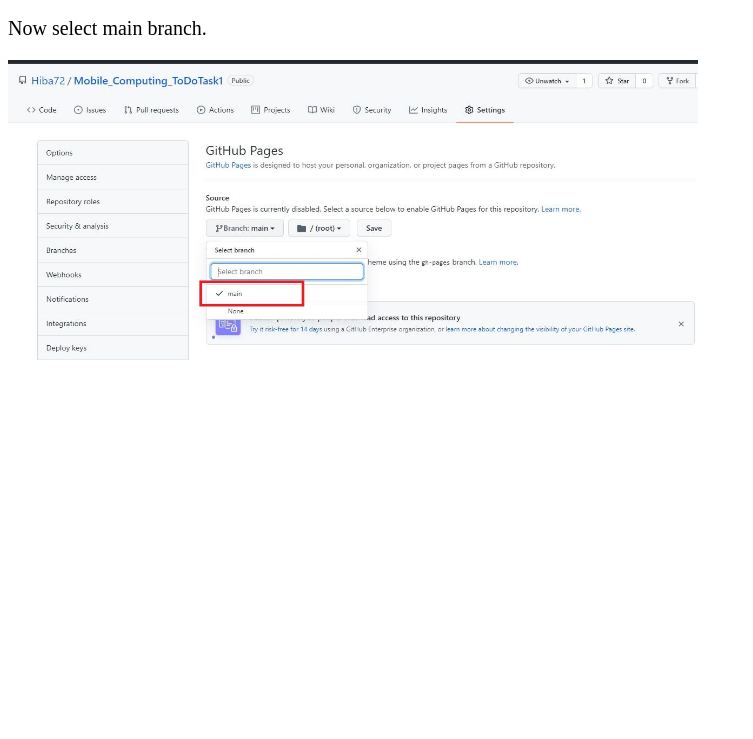
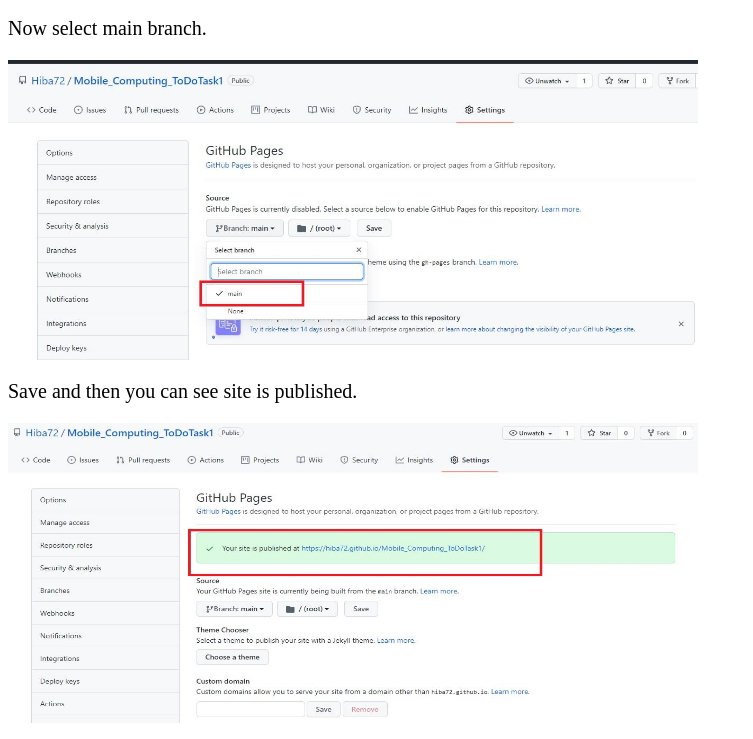
Before and after one commit to Hiba72/Mobile_Computing_ToDoTask1, a plain HTML site: page index.html in a window 1280 px wide. Shown: the part 3924-4663 px from the top of the page, without its empty margins (0-753 px from the left). Before the commit the page ends 4300 px from the top, so only its background shows below. Drawn offline with Linux system fonts and the light colour scheme.

Commit message:
ninth commit

```diff
--- a/index.html
+++ b/index.html
@@ -43,6 +43,8 @@
         <p style="font-size:20px;">Now select main branch.</p>
         <p>  <img src="10.jpg" width=690" height="300" align="center">
 
+         <p style="font-size:20px;">Save and then you can see site is published.</p>
+        <p>  <img src="11.jpg" width=690" height="300" align="center">
 
 <body>
 
```
Also changed, not shown: 11.JPG (added).
